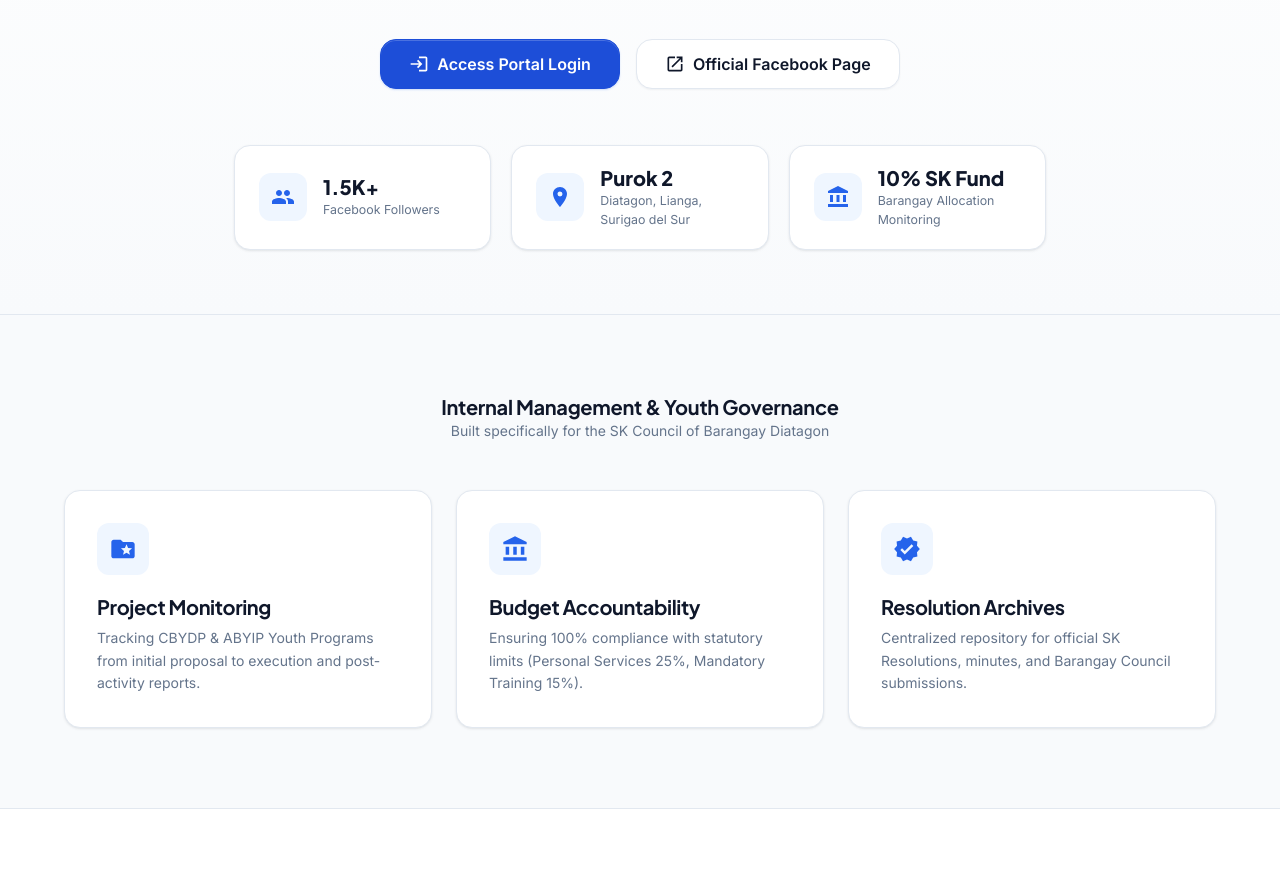
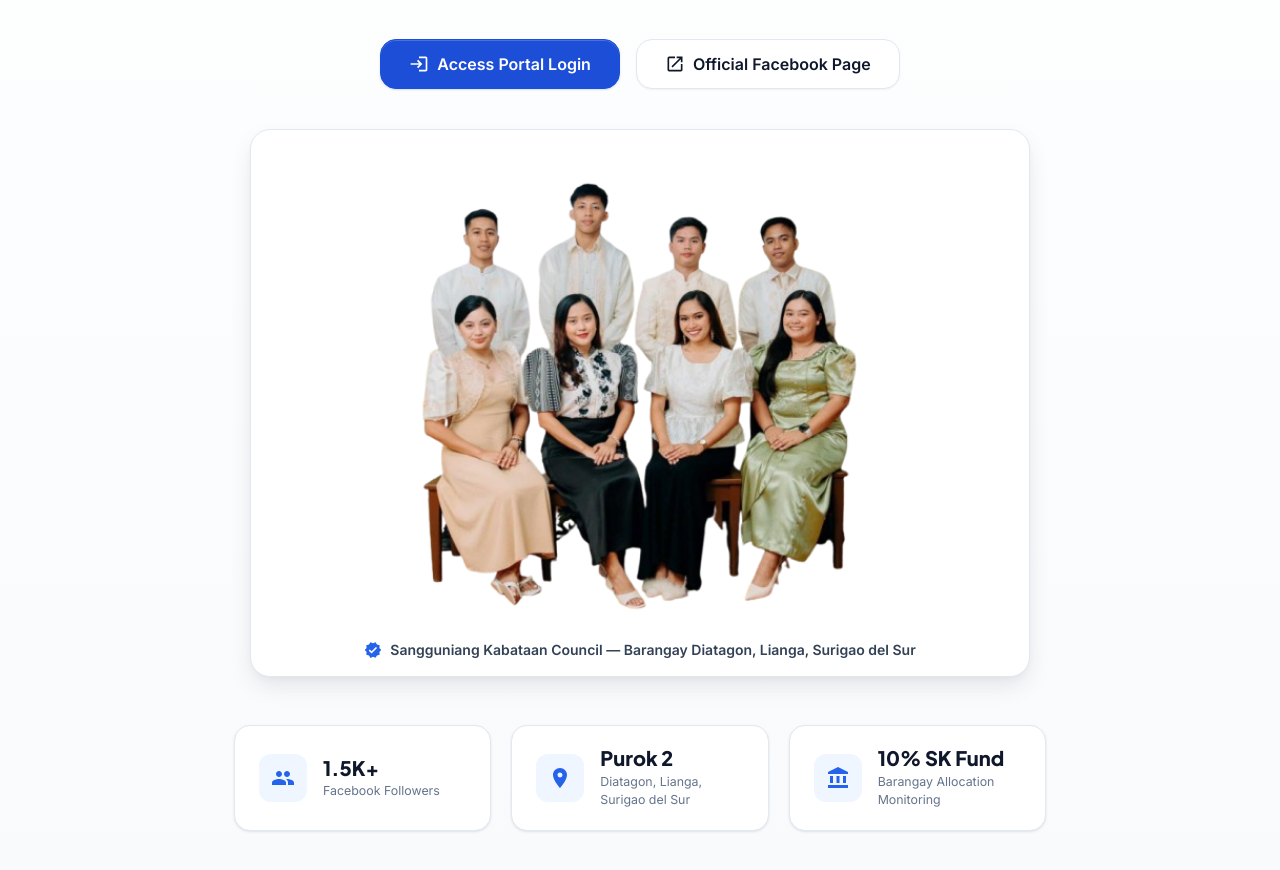
Before and after one commit to mackybotboton-hash/SK, a React (Vite) app: page / in a window 1280 px wide. Shown: the part 430-1300 px from the top of the page. Built offline with nearby package versions, Linux system fonts and the light colour scheme.

Commit message:
Add official SK Diatagon Officials group photo to Landing Page

```diff
--- a/src/pages/LandingPage.css
+++ b/src/pages/LandingPage.css
@@ -149,7 +149,50 @@
   align-items: center;
   justify-content: center;
   gap: 1rem;
-  margin-bottom: 3.5rem;
+  margin-bottom: 2.5rem;
+}
+
+/* Official SK Officials Photo Showcase */
+.landing-officials-photo-container {
+  margin: 0 auto 3rem;
+  max-width: 780px;
+  width: 100%;
+}
+
+.landing-officials-photo-wrapper {
+  padding: 1rem;
+  background: #ffffff;
+  border-radius: var(--radius-xl);
+  box-shadow: var(--shadow-lg);
+  border: 1px solid var(--border-default);
+  overflow: hidden;
+  transition: transform var(--transition-normal);
+}
+
+.landing-officials-photo-wrapper:hover {
+  transform: translateY(-2px);
+  box-shadow: var(--shadow-xl);
+}
+
+.landing-officials-hero-img {
+  width: 100%;
+  height: auto;
+  max-height: 480px;
+  object-fit: contain;
+  border-radius: var(--radius-lg);
+  display: block;
+}
+
+.landing-officials-photo-caption {
+  display: flex;
+  align-items: center;
+  justify-content: center;
+  gap: 0.5rem;
+  padding-top: 0.85rem;
+  font-size: 0.875rem;
+  font-weight: 600;
+  color: var(--text-secondary);
+  font-family: var(--font-body);
 }
 
 /* Quick Stats */
--- a/src/pages/LandingPage.jsx
+++ b/src/pages/LandingPage.jsx
@@ -72,6 +72,21 @@ export default function LandingPage() {
             >
               <MdOpenInNew size={20} /> Official Facebook Page
             </a>
+          </div>
+
+          {/* Official SK Officials Group Photo Showcase */}
+          <div className="landing-officials-photo-container">
+            <div className="landing-officials-photo-wrapper card">
+              <img
+                src="/sk-officials.png"
+                alt="Sangguniang Kabataan Barangay Diatagon Officials"
+                className="landing-officials-hero-img"
+              />
+              <div className="landing-officials-photo-caption">
+                <MdVerified size={18} className="text-primary-color" />
+                <span>Sangguniang Kabataan Council — Barangay Diatagon, Lianga, Surigao del Sur</span>
+              </div>
+            </div>
           </div>
 
           {/* Social & Location Quick Stats */}
```
Also changed, not shown: public/sk-officials.png (added).
